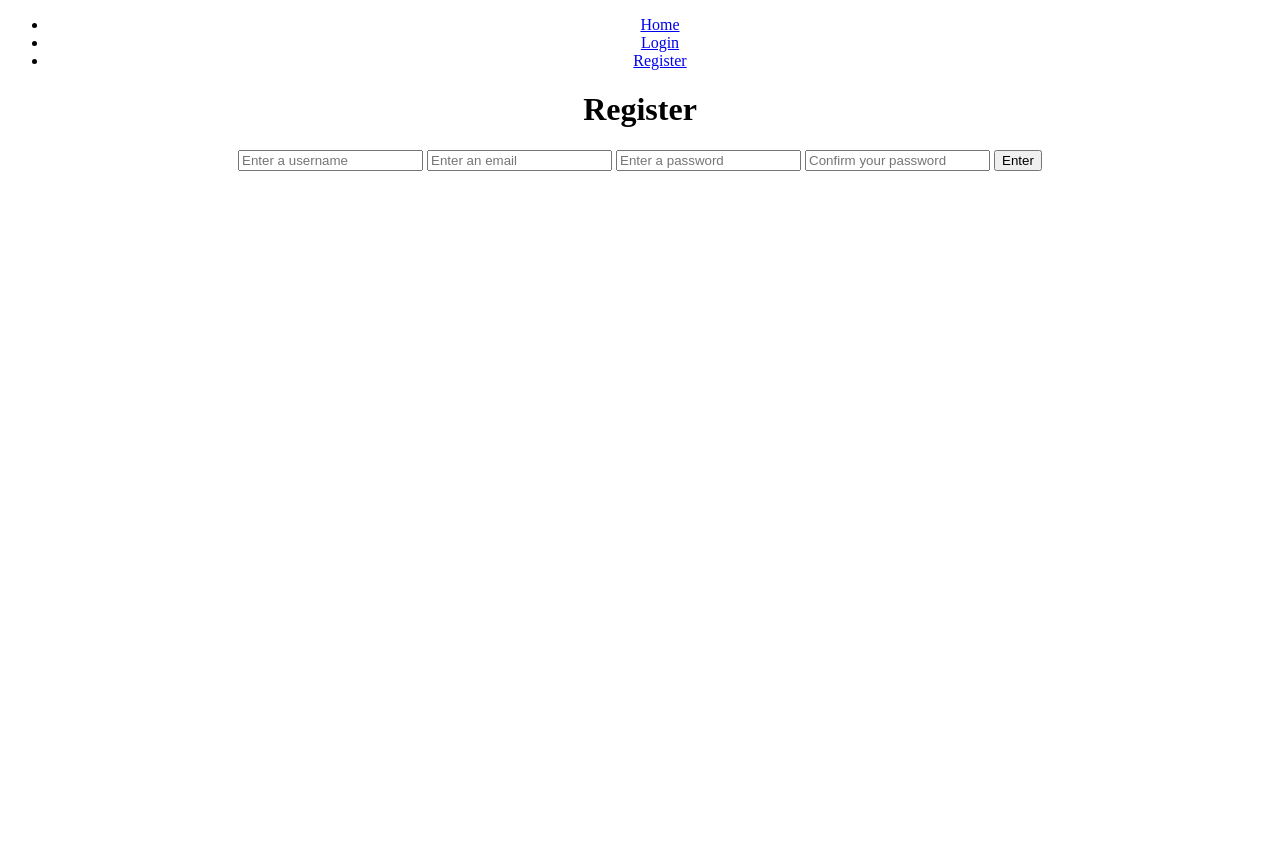
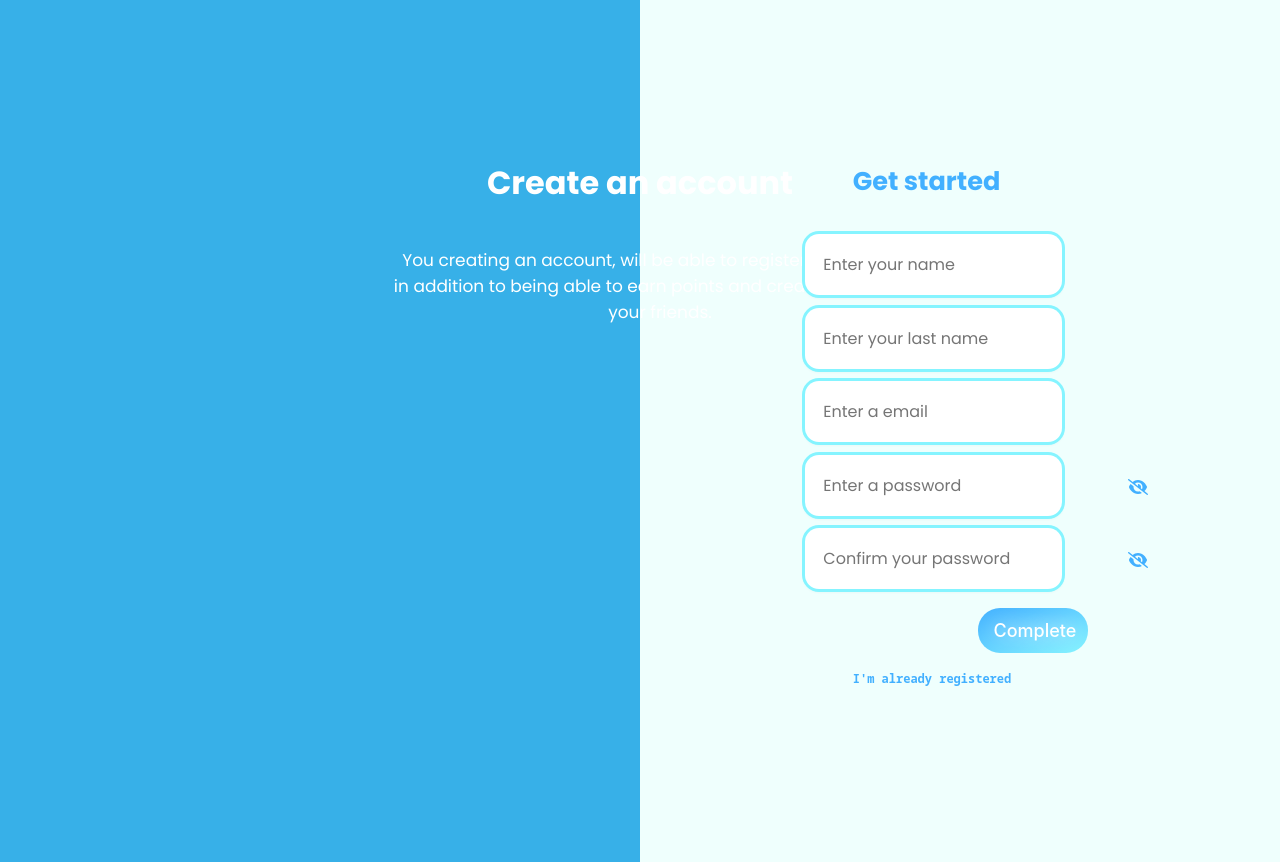
Before and after one commit to LauroAranha/trip-planner-FrontEnd, a React (Create React App) app: page /register in a window 1280 px wide. Before the commit the page ends 800 px from the top, so only its background shows below. Built offline with nearby package versions, Linux system fonts and the light colour scheme.

Commit message:
Adding register.js page requirements and styling

```diff
--- a/src/App.js
+++ b/src/App.js
@@ -2,7 +2,7 @@ import React from 'react';
 import './App.css';
 
 // Config react-router on application
-import { BrowserRouter, Routes, Route } from 'react-router-dom';
+import { BrowserRouter, Routes, Route, NavLink } from 'react-router-dom';
 
 // Importing authenticators
 
@@ -25,11 +25,9 @@ const App = () => {
   return (
     <div className="App">
       <BrowserRouter>
-        <Navbar />
         <div className="container">
           <Routes>
-            <Route path="/" element={<Home />} />
-            <Route path="/login" element={<Login />} />
+            <Route path="/" element={<Login />} />
             <Route path="/register" element={<Register />} />
           </Routes>
         </div>
--- a/src/components/Navbar/Navbar.js
+++ b/src/components/Navbar/Navbar.js
@@ -1,6 +1,6 @@
 import { NavLink } from 'react-router-dom';
 
-import styles from './Navbar.module.css';
+import styles from './Navbar-module.css';
 
 const Navbar = () => {
   return (
--- a/src/index.css
+++ b/src/index.css
@@ -1,13 +1,139 @@
-body {
-  margin: 0;
-  font-family: -apple-system, BlinkMacSystemFont, 'Segoe UI', 'Roboto', 'Oxygen',
-    'Ubuntu', 'Cantarell', 'Fira Sans', 'Droid Sans', 'Helvetica Neue',
-    sans-serif;
-  -webkit-font-smoothing: antialiased;
-  -moz-osx-font-smoothing: grayscale;
+*{
+  user-select: none;
 }
 
-code {
-  font-family: source-code-pro, Menlo, Monaco, Consolas, 'Courier New',
-    monospace;
+body {
+  background-color: #f6fcff;
+  padding: 0;
+  margin: 0;
+  font-family: "Montserrat", sans-serif;
 }
+
+input::placeholder,
+textarea::placeholder {
+  font-family: "Montserrat", sans-serif;
+}
+
+input:focus,
+textarea:focus {
+  outline: none;
+}
+
+a,
+nav button {
+  text-decoration: none;
+  background-color: transparent;
+  border: none;
+  color: #000;
+  transition: 0.4s;
+  font-size: 1em;
+  cursor: pointer;
+  font-family: "Montserrat", sans-serif;
+}
+
+a:hover,
+nav button:hover {
+  color: #bbb;
+}
+
+ a:hover{
+   margin-top: -3px;
+   transition: 0.1s;
+   color:  rgb(252, 145, 57);
+}
+
+/* form styles */
+form {
+  max-width: 40%;
+  margin: 0 auto;
+}
+
+label {
+  display: flex;
+  flex-direction: column;
+  margin-bottom: 1em;
+}
+
+label span {
+  margin-bottom: 0.3em;
+  font-weight: bold;
+  text-align: left;
+}
+
+input,
+textarea{
+  box-shadow: rgba(0, 0, 0, 0.2) 0px 8px 24px;
+  box-sizing: border-box;
+  border: 0px;
+  width: 106%;
+  margin-left: -13px;
+  height: 71px;
+  margin-bottom: 11px;
+  padding: 0.9em 1em;
+  border-radius: 6px;
+  background-color: transparent;
+  z-index: 1;
+}
+
+input,
+textarea::placeholder{
+  color: rgb(0, 0, 0);
+}
+
+
+input::placeholder,
+textarea::placeholder {
+  color: #555555;
+  opacity: 50%;
+  font-size: 15.5px;
+}
+
+
+.btn.btn-dark {
+  background-color: #000;
+  border-radius: 0;
+}
+
+.btn.btn-outline {
+  background-color: transparent;
+  border-radius: 0;
+  color: #000;
+  border: 1px solid #000;
+  padding: 7px 30px;
+}
+
+.btn:hover {
+  background-color: #0f730c;
+  color: #fff;
+}
+
+.btn.btn-outline:hover {
+  background-color: #000;
+}
+
+.btn.btn-danger:hover {
+  background-color: #dc3545;
+}
+
+button[disabled] {
+  background-color: #aaa;
+}
+
+.container .error {
+  color: #721c24;
+  background-color: #f8d7da;
+  border: 1px solid #f5c6cb;
+  padding: 5px;
+  border-radius: 5px;
+}
+
+svg {
+  margin-top: -100px;
+  position: fixed;
+}
+
+.container img {
+  margin-top: 5px;
+  margin-bottom: 20px;
+  height: 300px;
+}
--- a/src/pages/register/register-module.css
+++ b/src/pages/register/register-module.css
@@ -0,0 +1,160 @@
+@import url('https://fonts.googleapis.com/css2?family=Poppins:wght@400;700&display=swap');
+@import url("https://fonts.googleapis.com/css2?family=Noto+Sans+Mono:wght@600&display=swap");
+
+*{
+    user-select: none;
+}
+
+.container-register {
+    margin-top: 30px;
+}
+
+.container-register h1{
+    margin-top: 40px;
+    color: white;
+    font-family: 'Poppins', sans-serif;
+}
+
+.container-register p{
+    margin-top: 40px;
+    margin-left: 40px;
+    color: white;
+    font-size: 17px;
+    font-family: 'Poppins', sans-serif;
+}
+
+.page-title {
+    margin: -180px 0;
+    color: #42B0FF;
+    font-size: 1.6rem;
+    text-align: center;
+    font-family: 'Poppins', sans-serif;
+    margin-left: 52%;
+    margin-bottom: 50px;
+}
+
+.page-register {
+    background-image: linear-gradient(to right, #37b0e8 50%, #EFFFFD 50%);
+    margin: -9px;
+    padding: 90px;
+    display: flex;
+    flex-direction: column;
+}
+
+.page-input{
+    margin: -30px 0;
+}
+
+
+.page-input input {
+    width: 20%;
+    margin: 0.8rem auto;
+    padding: 1.0rem;
+    display: grid;
+    border: 2px solid transparent;
+    border-radius: 14px;
+    font-size: 1rem;
+    box-shadow: 0 0 0 3px #85F4FF, 0 2px 4px 0 rgb(0 0 0 / 7%), 0 1px 1.5px 0 rgb(0 0 0 / 5%);
+    font-family: 'Poppins', sans-serif;
+    outline: 0;
+    grid-template-columns: 15% 85%;
+    margin-left: 65%;
+}
+
+.page-input input:not(:placeholder-shown) {
+    border-bottom: #85F4FF 8px solid;
+}
+
+.page-input input:not(:placeholder-shown)+label {
+    transform: translateY(-14px) scale(.8);
+}
+
+.page-input span {
+    color: #42B0FF;
+    cursor: pointer;
+    margin: -60px;
+    margin-left: 85%;
+    top: -50px;
+    position: relative;
+}
+
+.user-icon svg {
+    margin-left: 31px;
+}
+
+.register-btn {
+    height: 12%;
+    width: 10%;
+    position: relative;
+    top: -15px;
+    margin: 0.1rem;
+    background: linear-gradient(to bottom right, #42B0FF, #85F4FF);
+    border: 0;
+    border-color: #42B0FF 1rem;
+    border-radius: 22px;
+    color: #FFFFFF;
+    text-shadow: 0 0 20px #fff;
+    cursor: pointer;
+    display: inline-block;
+    font-family: -apple-system, system-ui, "Segoe UI", Roboto, Helvetica, Arial, sans-serif;
+    font-size: 18px;
+    font-weight: 500;
+    line-height: 2.5;
+    outline: transparent;
+    padding: 0 1rem;
+    text-align: center;
+    text-decoration: none;
+    transition: box-shadow .2s ease-in-out;
+    user-select: none;
+    -webkit-user-select: none;
+    touch-action: manipulation;
+    white-space: nowrap;
+    margin-left: 71.4%;
+}
+
+.register-btn:not([disabled]):focus {
+    box-shadow: 0 0 .5rem #98f4f9, -.125rem -.125rem 1rem #98f4f9, .125rem .125rem 1rem rgba(66, 194, 255, 1);
+    text-shadow: 0 0 5px #fff;
+}
+
+.register-btn:not([disabled]):hover {
+    box-shadow: 0 0 .5rem #aff0f4, -.125rem -.125rem 1rem #98f4f9, .125rem .125rem 1rem rgba(66, 194, 255, 1);
+    text-shadow: 0 0 5px #fff;
+}
+
+.page-link {
+    display: flex;
+    top: -5px;
+    position: relative;
+    margin: 0.3rem 0;
+    justify-content: center;
+    font-size: 0.85rem;
+    font-family: 'inherit';
+    margin-bottom: 5rem;
+    margin-left: 53%;
+    font-size: 12px;
+    font-weight: bold;
+    cursor: pointer;
+    font-family: "Noto Sans Mono", monospace;
+}
+
+.page-link a {
+    color: #42B0FF;
+    text-decoration: none;
+}
+
+.page-link:not([disabled]):hover {
+    text-decoration: underline;
+    text-decoration-color: #42B0FF;
+}
+
+.confirmpass-input {
+    position: relative;
+    top: -32px;
+}
+.confirmpass span {
+    color: #42B0FF;
+    margin-left: 85%;
+    top: -82px;
+    position: relative;
+}
--- a/src/pages/register/register.js
+++ b/src/pages/register/register.js
@@ -1,11 +1,49 @@
 import styles from './register-module.css';
+
 import { useState } from 'react';
+import { FontAwesomeIcon } from '@fortawesome/react-fontawesome';
+import { faEyeSlash, faEye, faUser } from '@fortawesome/free-solid-svg-icons';
+import {
+  faFacebook,
+  faTwitter,
+  faGoogle,
+} from '@fortawesome/free-brands-svg-icons';
 
 const Register = () => {
   const [confirmPassword, setConfirmPassword] = useState('');
 
+  // State for the main password field
+  const [type, setType] = useState('password');
+  const [icon, setIcon] = useState(faEyeSlash);
+
+  // State for password confirmation field
+  const [typeConfirm, setConfirmPasswordType] = useState('password');
+  const [iconConfirm, setConfirmPasswordIcon] = useState(faEyeSlash);
+
+  const handleToggle = () => {
+    // For the main password field
+    if (type === 'password') {
+      setIcon(faEye);
+      setType('text');
+    } else {
+      setIcon(faEyeSlash);
+      setType('password');
+    }
+  };
+
+  const handleToggleConfirmPassword = () => {
+    if (typeConfirm === 'password') {
+      setConfirmPasswordIcon(faEye);
+      setConfirmPasswordType('text');
+    } else {
+      setConfirmPasswordIcon(faEyeSlash);
+      setConfirmPasswordType('password');
+    }
+  };
+
   const [values, setValues] = useState({
-    displayName: '',
+    name: '',
+    lastName: '',
     email: '',
     password: '',
     confirmPassword: '',
@@ -23,19 +61,46 @@ const Register = () => {
     console.log(values);
   };
 
+  const sites = [
+    { name: 'facebook', color: '#3B5998', icon: faFacebook },
+    { name: 'twitter', color: '#3CF', icon: faTwitter },
+    { name: 'google', color: '#DC4A38', icon: faGoogle },
+  ];
+
   return (
-    <div className={styles.register}>
-      <h1>Register</h1>
+    <div className="page-register">
+      <div className="container-register">
+        <h1>Create an account</h1>
+
+        <p>You creating an account, will be able to register all your trips, <br></br>
+          in addition to being able to earn points and create groups with<br></br>
+          your friends.</p>
+    </div>
+      <h1 className="page-title">Get started</h1>
       <form onSubmit={handleSubmit}>
+        <div className="page-input">
           <label>
             <input
               type="text"
               name="displayName"
               required
-            placeholder="Enter a username"
-            value={values.displayName}
+              placeholder="Enter your name"
+              value={values.name}
               onChange={(e) =>
-              setValues({ ...values, displayName: e.target.value })
+                setValues({ ...values, name: e.target.value })
+              }
+            />
+          </label>
+          {'\n'}
+          <label>
+            <input
+              type="text"
+              name="displayName"
+              required
+              placeholder="Enter your last name"
+              value={values.lastName}
+              onChange={(e) =>
+                setValues({ ...values, lastName: e.target.value })
               }
             />
           </label>
@@ -45,7 +110,7 @@ const Register = () => {
               type="email"
               name="email"
               required
-            placeholder="Enter an email"
+              placeholder="Enter a email"
               value={values.email}
               onChange={(e) => setValues({ ...values, email: e.target.value })}
             />
@@ -53,28 +118,43 @@ const Register = () => {
           {'\n'}
           <label>
             <input
-            type="password"
+              type={type}
               name="password"
               required
               placeholder="Enter a password"
               value={values.password}
-            onChange={(e) => setValues({ ...values, password: e.target.value })}
+              onChange={(e) =>
+                setValues({ ...values, password: e.target.value })
+              }
             />
+            <span onClick={handleToggle}>
+              <FontAwesomeIcon icon={icon} />
+            </span>
           </label>
           {'\n'}
-        <label>
+          <label className="confirmpass">
             <input
-            type="password"
+              type={typeConfirm}
               name="confirmPassword"
               required
               placeholder="Confirm your password"
+              className="confirmpass-input"
               value={confirmPassword}
               onChange={(e) => setConfirmPassword(e.target.value)}
             />
+            <span onClick={handleToggleConfirmPassword}>
+              <FontAwesomeIcon icon={iconConfirm} />
+            </span>
           </label>
+        </div>
         {'\n'}
         {values.error && <p className={styles.error}>{values.error}</p>}{' '}
-        <button className={styles.btn}>Enter</button>
+        <button className="register-btn">Complete</button>
+        <div className="page-link">
+          <a href="" className="name-link">
+            I'm already registered
+          </a>
+        </div>
       </form>
     </div>
   );
```
Also changed, not shown: package.json (+8 -1 lines), src/components/Navbar/Navbar-module.css (added, +58 -0 lines), 2 other files (tests, documents, lock files or other folders). Lines whose indentation alone changed are shown as unchanged.
